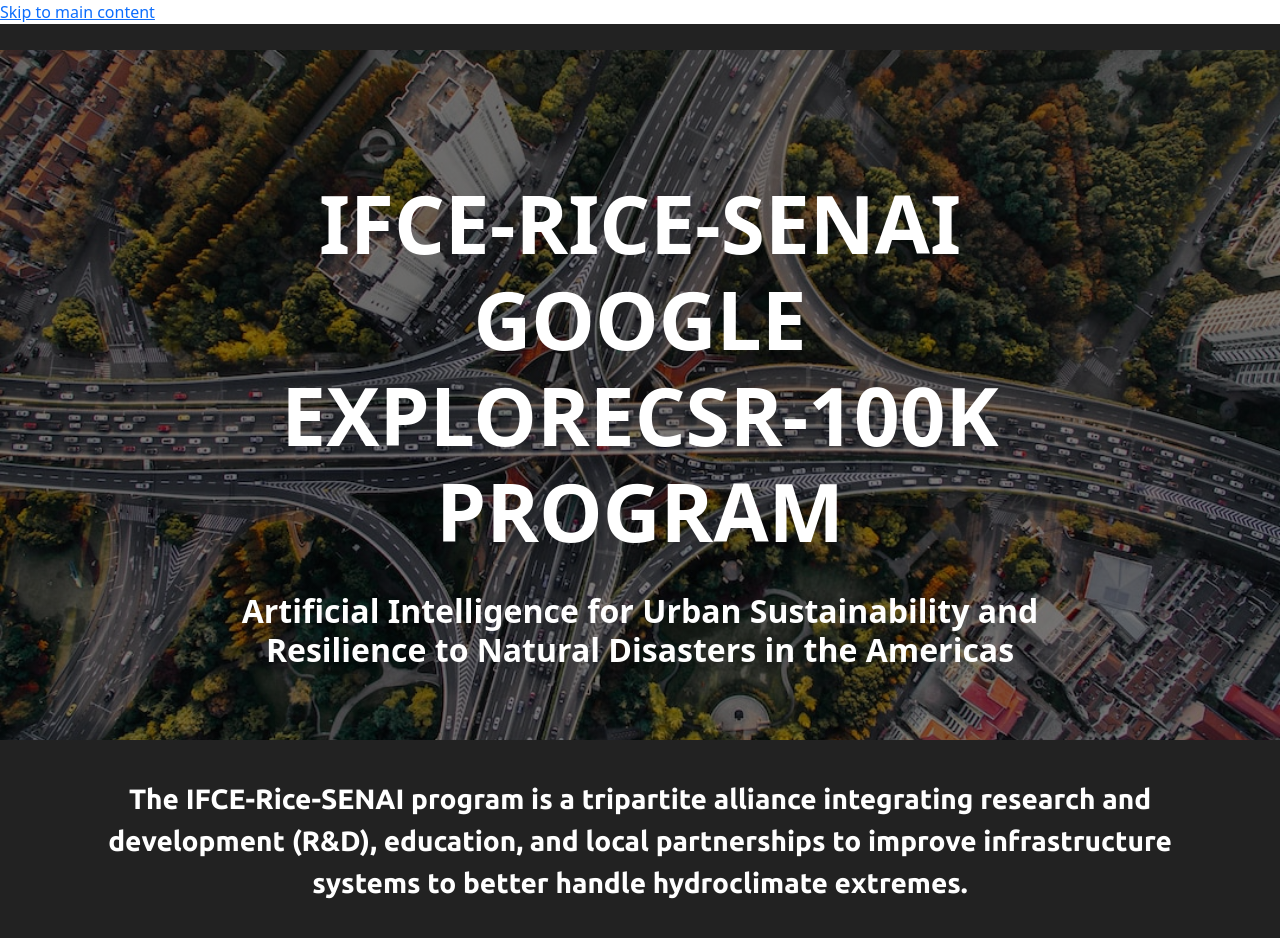
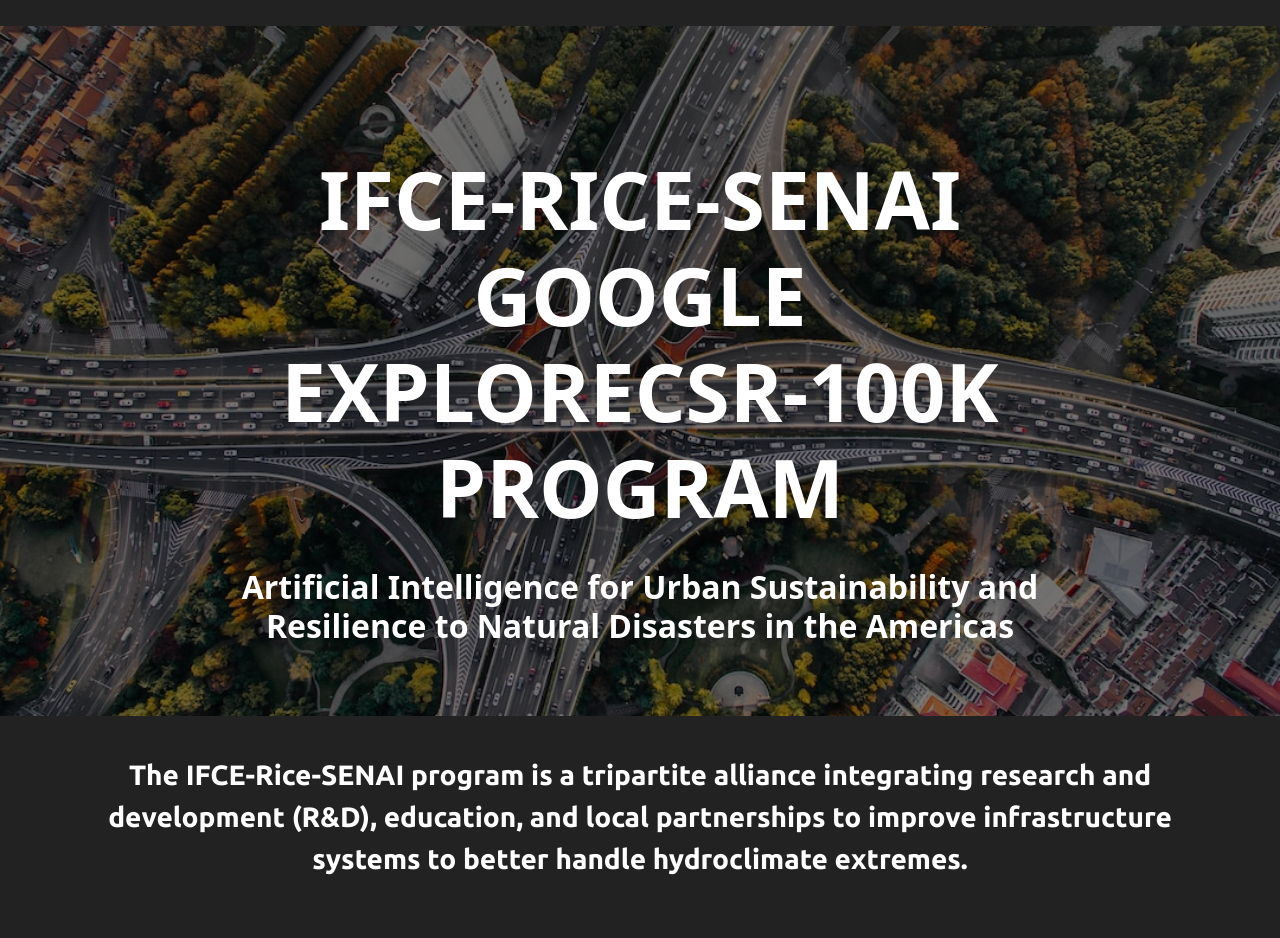
Before and after one commit to ifcericesenai100k/ifcericesenai100k, a plain HTML site: page index.html in a window 1280 px wide. Shown: the top 938 px of the page. Drawn offline with Linux system fonts and the light colour scheme; grey boxes are pictures that could not be loaded.

Commit message:
Update index.html

```diff
--- a/index.html
+++ b/index.html
@@ -22,7 +22,7 @@
 
   </head>
   <body>
-    <a href="#main-content">Skip to main content</a>
+    <a href="#main-content" class="visually-hidden skip-to-content">Skip to main content</a>
     <section id="title-navbar">
     </section>
     <main id="main-content" role="main">
```
